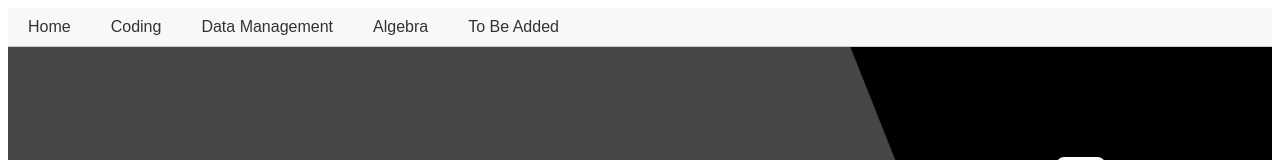
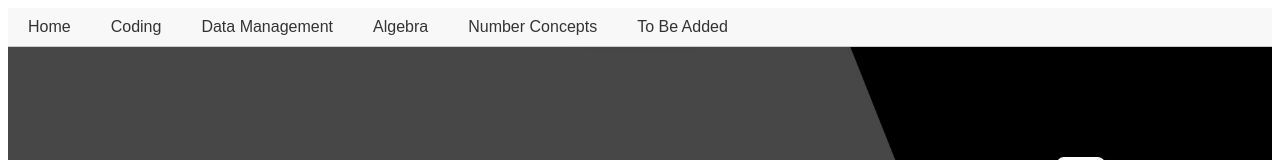
Before and after one commit to Carter-Y/Math-Portfolio-Site, a plain HTML site: page index.html in a window 1280 px wide. Shown: the top 160 px of the page. Drawn offline with Linux system fonts and the light colour scheme.

Commit message:
Added number concepts tab

```diff
--- a/index.html
+++ b/index.html
@@ -42,9 +42,9 @@
         <li><a href="#tab2">Coding</a></li>
         <li><a href="#tab3">Data Management</a></li>
         <li><a href="#tab4">Algebra</a></li>
-        <li><a href="#tab5">To Be Added</a></li>
-        <!-- <li><a href="#tab6">To Be Added</a></li>
-        <li><a href="#tab7">To Be Added</a></li>
+        <li><a href="#tab5">Number Concepts</a></li>
+        <li><a href="#tab6">To Be Added</a></li>
+        <!-- <li><a href="#tab7">To Be Added</a></li>
         <li><a href="#tab8">To Be Added</a></li> -->
       </ul>
     </nav>
```
Also changed, not shown: image5.jpg.
